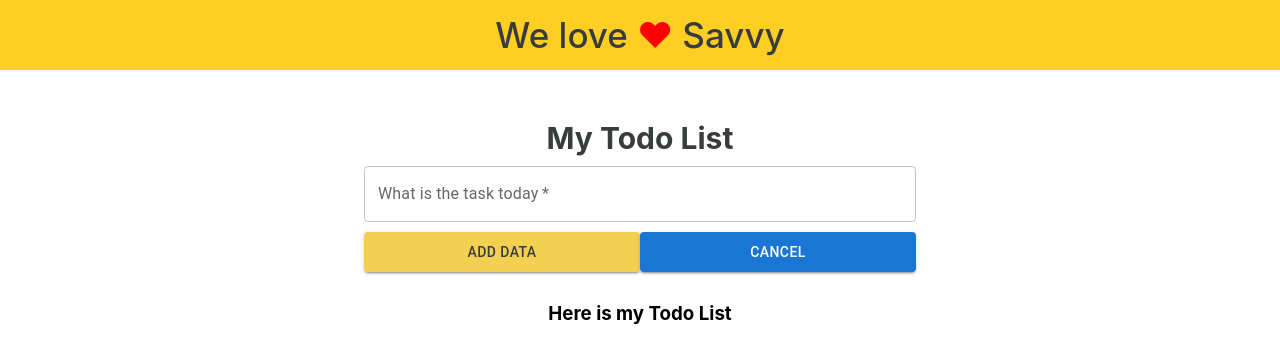
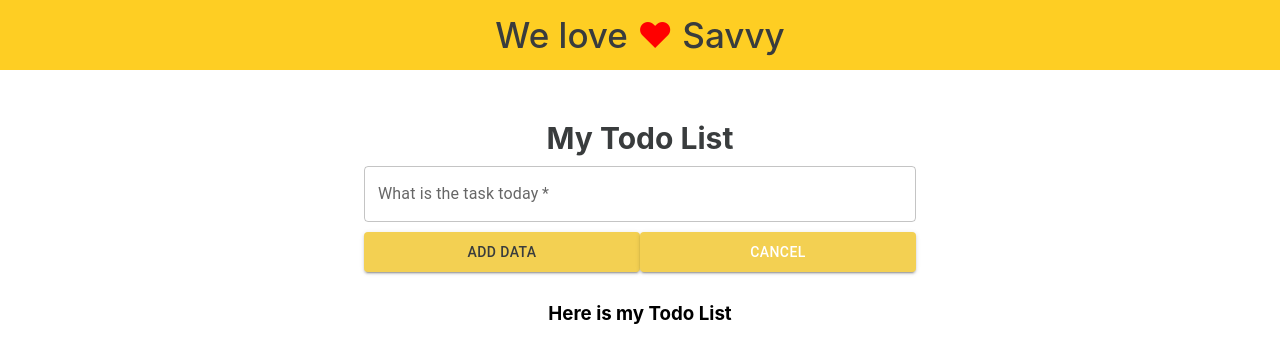
Before and after one commit to Nandaniyadav/Savvy-Interview, a React (Create React App) app in the folder savvyapp/: page / in a window 1280 px wide. Shown: the top 362 px of the page. Built offline with nearby package versions, Linux system fonts and the light colour scheme.

Commit message:
add button color

```diff
--- a/savvyapp/src/components/TodoList.js
+++ b/savvyapp/src/components/TodoList.js
@@ -76,11 +76,11 @@ const TodoList = () => {
                   <Button
                     className="btnStyle"
                     variant="contained"
-                    color="primary"
                     type="button"
                     style={{
                       marginTop: "10px",
-                      width: "50%"
+                      width: "50%",background:"#f3d052",
+                      color:"#393c3d;"
                     }}
                     onClick={() => {
                       setActivity("");
```
